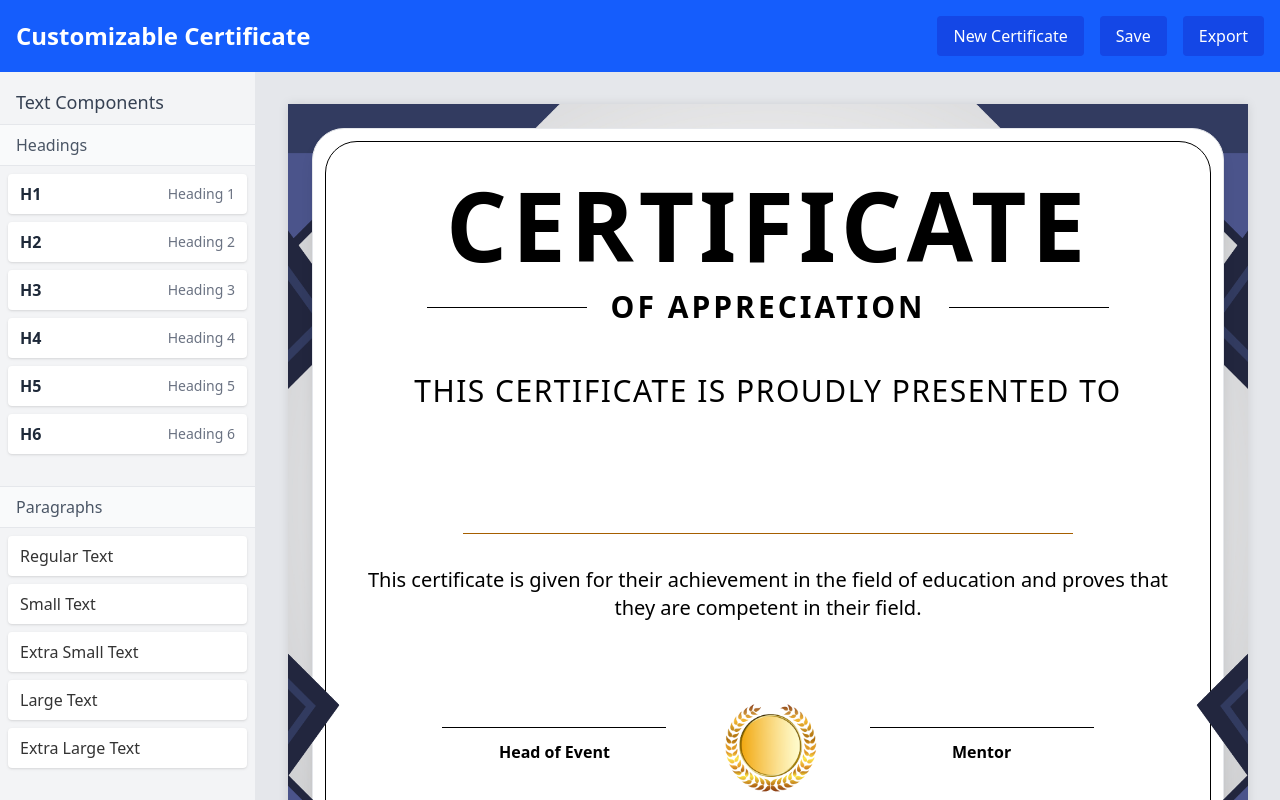
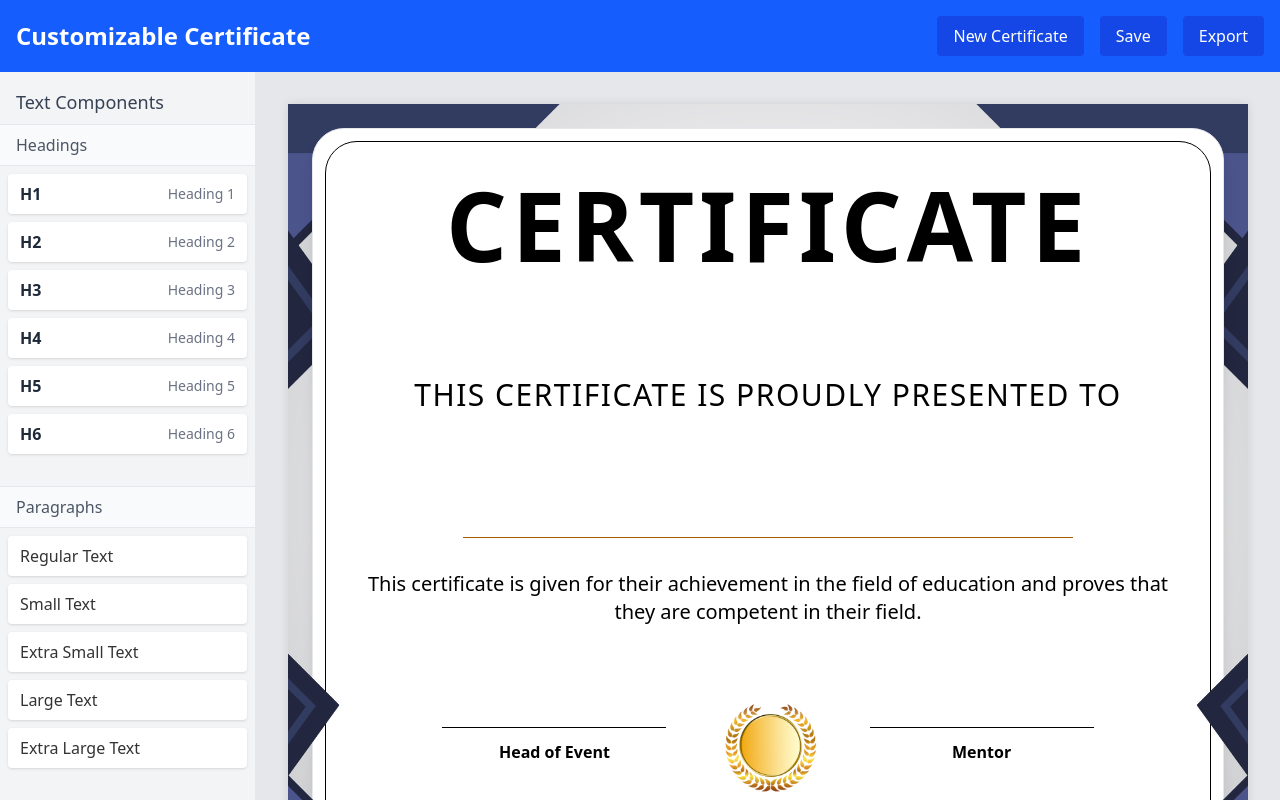
Before and after one commit to astrea25/customizable-certificate, a React (Vite) app: page / in a window 1280 px wide. Built offline with nearby package versions, Linux system fonts and the light colour scheme.

Commit message:
Updated naming

```diff
--- a/src/App.jsx
+++ b/src/App.jsx
@@ -1,11 +1,11 @@
 import './App.css'
-import SimpleLayout from './components/layout/Layout'
+import Layout from './components/layout/Layout'
 import { CertificateProvider } from './context/CertificateContext'
 
 function App() {
   return (
     <CertificateProvider>
-      <SimpleLayout />
+      <Layout />
     </CertificateProvider>
   )
 }
--- a/src/components/certificate/templates/CertificateTemplate.jsx
+++ b/src/components/certificate/templates/CertificateTemplate.jsx
@@ -1,6 +1,6 @@
 import React from 'react';
 import { useCertificate } from '../../../context/CertificateContext';
-import SimpleCertificateElement from '../CertificateElement';
+import CertificateElements from '../CertificateElement';
 
 const SimpleCertificate = () => {
   const { elements } = useCertificate();
@@ -22,9 +22,9 @@ const SimpleCertificate = () => {
             <h1 className="text-8xl font-black tracking-wider text-center mb-4 text-black">CERTIFICATE</h1>
 
             <div className="flex items-center justify-center w-full mb-12">
-              <div className="h-px bg-black w-40"></div>
-              <h2 className="text-3xl font-bold tracking-widest mx-6 text-black">OF APPRECIATION</h2>
-              <div className="h-px bg-black w-40"></div>
+              {/* <div className="h-px bg-black w-40"></div> */}
+              <div className="w-40 h-10 mx-6"></div>
+              {/* <div className="h-px bg-black w-40"></div> */}
             </div>
 
             <p className="text-3xl uppercase tracking-wider mb-8 text-black">This certificate is proudly presented to</p>
@@ -61,7 +61,7 @@ const SimpleCertificate = () => {
       {/* Render dragged elements */}
       <div className="absolute inset-0 z-20" style={{ overflow: 'visible' }}>
         {elements.map((element) => (
-          <SimpleCertificateElement key={element.id} element={element} />
+          <CertificateElements key={element.id} element={element} />
         ))}
       </div>
 
--- a/src/components/layout/Layout.jsx
+++ b/src/components/layout/Layout.jsx
@@ -1,7 +1,7 @@
 import React, { useState, useEffect } from 'react';
 import { v4 as uuidv4 } from 'uuid';
 import Header from './Header';
-import Sidebar from '../sidebar/SimpleSidebar';
+import Sidebar from '../sidebar/Sidebar';
 import Canvas from '../certificate/Canvas';
 import { useCertificate } from '../../context/CertificateContext';
 
```
Also changed, not shown: src/components/sidebar/Sidebar.jsx (renamed from src/components/sidebar/SimpleSidebar.jsx).
